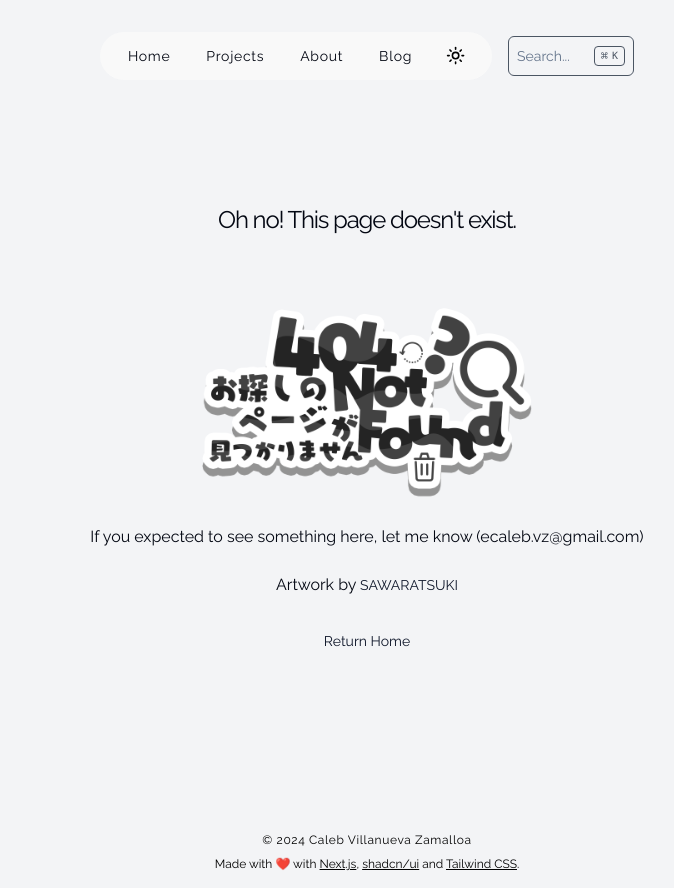
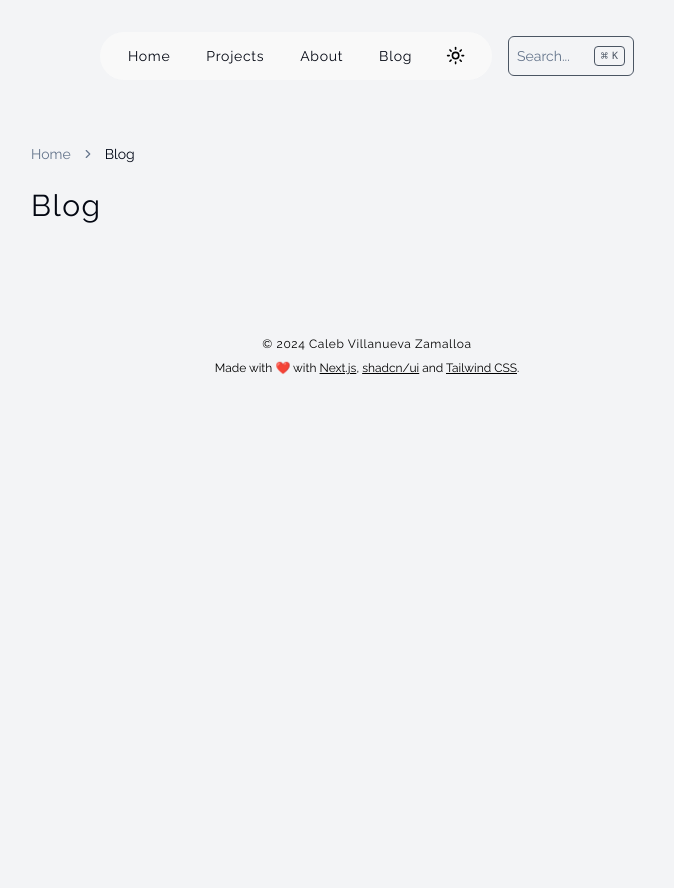
Before and after one commit to ecaleb97/ecaleb.dev, a Next.js app: page /blog in a window 1280 px wide. Before the commit this address had no page. Shown: the whole page, without its empty margins (273-947 px from the left). After the commit the page ends 800 px from the top, so only its background shows below. Built offline with nearby package versions, Linux system fonts and the light colour scheme.

Commit message:
refactor: Add Blog page and component

```diff
--- /dev/null
+++ b/src/app/blog/page.tsx
@@ -0,0 +1,15 @@
+import { Blog } from '@/components/blog/blog-page';
+import { Metadata } from 'next';
+
+export const metadata: Metadata = {
+  title: 'Blog',
+  description: 'Read my thoughts and experiences in the tech industry.',
+};
+
+export default function BlogPage() {
+  return (
+    <main className='flex justify-center items-center px-5'>
+      <Blog />
+    </main>
+  );
+}
--- /dev/null
+++ b/src/components/blog/blog-page.tsx
@@ -0,0 +1,16 @@
+import { Path } from '@/components/breadcrumb/path';
+import { SectionHeading } from '@/components/heading/section-heading';
+import { SectionWrapper } from '@/components/section/section-wrapper';
+
+export function Blog() {
+  return (
+    <SectionWrapper
+      className='my-28'
+    >
+      <Path name='Blog' />
+      <SectionHeading>
+        Blog
+      </SectionHeading>
+    </SectionWrapper>
+  );
+}
```
Also changed, not shown: src/app/blog/[slug]/page.tsx (added).
